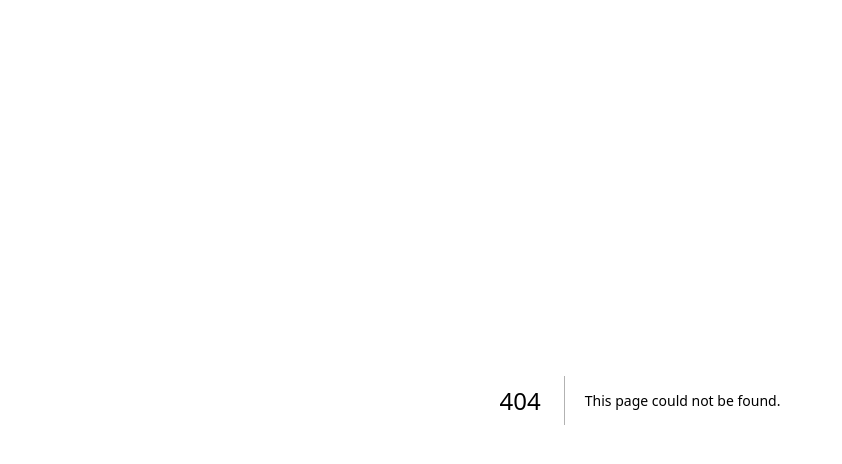
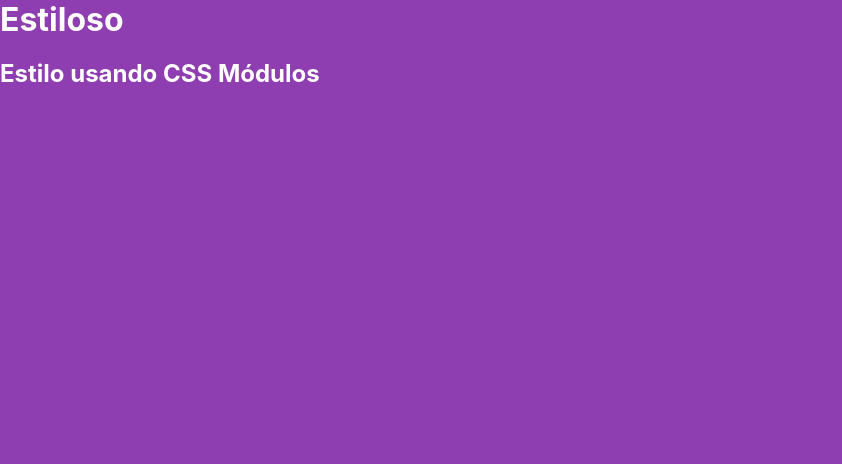
Before and after one commit to davidIsrael-rj/componentes_Next, a Next.js app: page /estiloso in a window 1280 px wide. Before the commit this address had no page. Shown: the top 464 px of the page, without its empty margins (0-842 px from the left). Built offline with nearby package versions, Linux system fonts and the light colour scheme.

Commit message:
CSS Modularizado

```diff
--- /dev/null
+++ b/src/pages/estiloso.jsx
@@ -0,0 +1,10 @@
+import styles from "@/styles/Estiloso.module.css"
+
+export default function Estiloso(){
+    return(
+        <div className={styles.roxo}>
+            <h1>Estiloso</h1>
+            <h2>Estilo usando CSS Módulos</h2>
+        </div>
+    )
+}
--- /dev/null
+++ b/src/styles/Estiloso.module.css
@@ -0,0 +1,9 @@
+.roxo{
+    height: 100vh;
+    background-color: #8e3eb0;
+    color: #fff;
+}
+
+.roxo h1{
+    margin: 0;
+}
```
